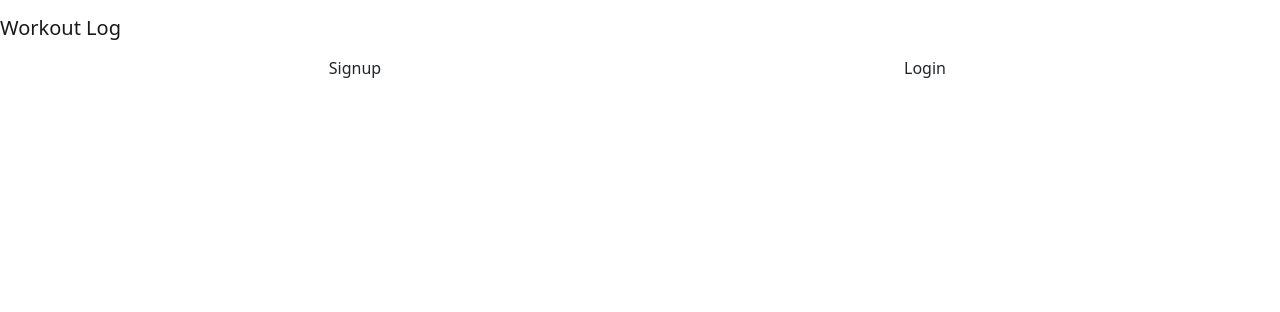
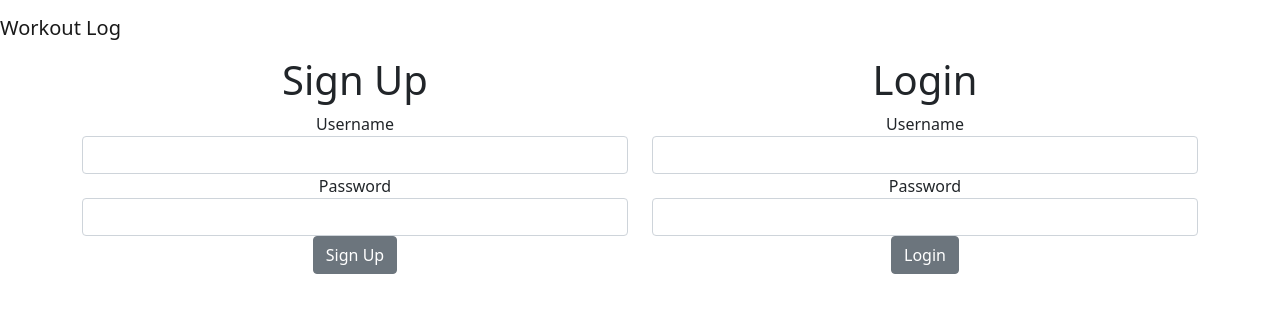
Before and after one commit to CLTsolutions/wol_client_legacy, a React (Vite) app: page / in a window 1280 px wide. Shown: the top 312 px of the page. Built offline with nearby package versions, Linux system fonts and the light colour scheme.

Commit message:
working on auth (token undefined)

```diff
--- a/src/App.tsx
+++ b/src/App.tsx
@@ -42,7 +42,7 @@ class App extends Component<{}, valueTypes> {
     return (
       <div className='App'>
         <Sitebar clickLogout={this.clearToken} />
-        <Auth />
+        <Auth updateToken={this.updateToken} />
       </div>
     )
   }
--- a/src/auth/Auth.tsx
+++ b/src/auth/Auth.tsx
@@ -1,16 +1,25 @@
 import React, { Component } from 'react'
 import { Container, Row, Col } from 'reactstrap'
+import Login from './Login'
+import Signup from './Signup'
 
-export default class Auth extends Component {
+type acceptedProps = {
+  updateToken: (newToken: string) => void
+}
+
+export default class Auth extends Component<acceptedProps, {}> {
+  constructor(props: acceptedProps) {
+    super(props)
+  }
   render() {
     return (
       <Container>
         <Row>
           <Col md='6' className='auth-container'>
-            Signup
+            <Signup updateToken={this.props.updateToken} />
           </Col>
           <Col md='6' className='login-col'>
-            Login
+            <Login updateToken={this.props.updateToken} />
           </Col>
         </Row>
       </Container>
--- a/src/auth/Login.tsx
+++ b/src/auth/Login.tsx
@@ -1,24 +1,81 @@
 import React, { Component } from 'react'
+import { Button, Form, FormGroup, Input, Label } from 'reactstrap'
 
-// type acceptedProps = {
-//    updateToken: ()
-// }
+type acceptedProps = {
+  updateToken: (newToken: string) => void
+}
 
 export interface LoginState {
   username: string
   password: string
 }
 
-export class Login extends Component<LoginState, {}> {
-  constructor() {
+export class Login extends Component<acceptedProps, LoginState> {
+  constructor(props: acceptedProps) {
     super(props)
     this.state = {
       username: '',
       password: '',
     }
   }
+
+  inputHandler = (e: React.ChangeEvent<HTMLInputElement>) => {
+    const target = e.target
+    const value = target.value
+    const name = target.name
+    //  const input = e.target.value
+    this.setState({ [name]: value } as unknown as Pick<
+      LoginState,
+      keyof LoginState
+    >)
+  }
+
+  handleSubmit = (e: any) => {
+    e.preventDefault()
+    fetch('http://localhost:3000/user/login', {
+      method: 'POST',
+      body: JSON.stringify({
+        user: {
+          username: this.state.username,
+          passwordHash: this.state.password,
+        },
+      }),
+      headers: new Headers({
+        'Content-Type': 'application/json',
+      }),
+    })
+      .then(res => res.json())
+      .then(data => this.props.updateToken(data.token))
+      .catch(err => console.log(err))
+  }
+
   render() {
-    return <div></div>
+    return (
+      <div>
+        <h1>Login</h1>
+        <Form onSubmit={this.handleSubmit}>
+          <FormGroup>
+            <Label htmlFor='username'>Username</Label>
+            <Input
+              onChange={this.inputHandler}
+              name='username'
+              value={this.state.username}
+              required
+              type='text'
+            />
+          </FormGroup>
+          <FormGroup>
+            <Label htmlFor='password'>Password</Label>
+            <Input
+              onChange={this.inputHandler}
+              name='password'
+              value={this.state.password}
+            />
+          </FormGroup>
+          <Button type='submit'>Login</Button>
+        </Form>
+      </div>
+    )
   }
 }
 
--- a/src/auth/Signup.tsx
+++ b/src/auth/Signup.tsx
@@ -0,0 +1,78 @@
+import React, { Component } from 'react'
+import { Form, FormGroup, Label, Input, Button } from 'reactstrap'
+import { LoginState } from './Login'
+
+type acceptedProps = {
+  updateToken: (newToken: string) => void
+}
+
+export class Signup extends Component<acceptedProps, LoginState> {
+  constructor(props: acceptedProps) {
+    super(props)
+    this.state = {
+      username: '',
+      password: '',
+    }
+  }
+
+  inputHandler = (e: React.ChangeEvent<HTMLInputElement>) => {
+    const target = e.target
+    const value = target.value
+    const name = target.name
+    //  const input = e.target.value
+    this.setState({ [name]: value } as unknown as Pick<
+      LoginState,
+      keyof LoginState
+    >)
+  }
+
+  handleSubmit = (e: React.FormEvent<HTMLFormElement>): void => {
+    e.preventDefault()
+    fetch('http://localhost:3000/user/register', {
+      method: 'POST',
+      body: JSON.stringify({
+        user: {
+          username: this.state.username,
+          passwordHash: this.state.password,
+        },
+      }),
+      headers: new Headers({
+        'Content-Type': 'application/json',
+      }),
+    })
+      .then(res => res.json())
+      .then(data => this.props.updateToken(data.token))
+      .catch(err => console.log(err))
+  }
+
+  render() {
+    return (
+      <div>
+        <h1>Sign Up</h1>
+        <Form onSubmit={this.handleSubmit}>
+          <FormGroup>
+            <Label htmlFor='username'>Username</Label>
+            <Input
+              onChange={this.inputHandler}
+              name='username'
+              value={this.state.username}
+              required
+              type='text'
+            />
+          </FormGroup>
+          <FormGroup>
+            <Label htmlFor='password'>Password</Label>
+            <Input
+              onChange={this.inputHandler}
+              name='password'
+              value={this.state.password}
+            />
+          </FormGroup>
+          <Button type='submit'>Sign Up</Button>
+        </Form>
+      </div>
+    )
+  }
+}
+
+export default Signup
--- a/src/home/Navbar.tsx
+++ b/src/home/Navbar.tsx
@@ -2,10 +2,10 @@ import React, { Component } from 'react'
 import { Navbar, NavbarBrand } from 'reactstrap'
 
 type acceptedProps = {
-  clearLogout: () => void
+  clickLogout: () => void
 }
 
-export default class Sitebar extends Component<{}, acceptedProps> {
+export default class Sitebar extends Component<acceptedProps, {}> {
   constructor(props: acceptedProps) {
     super(props)
   }
```
